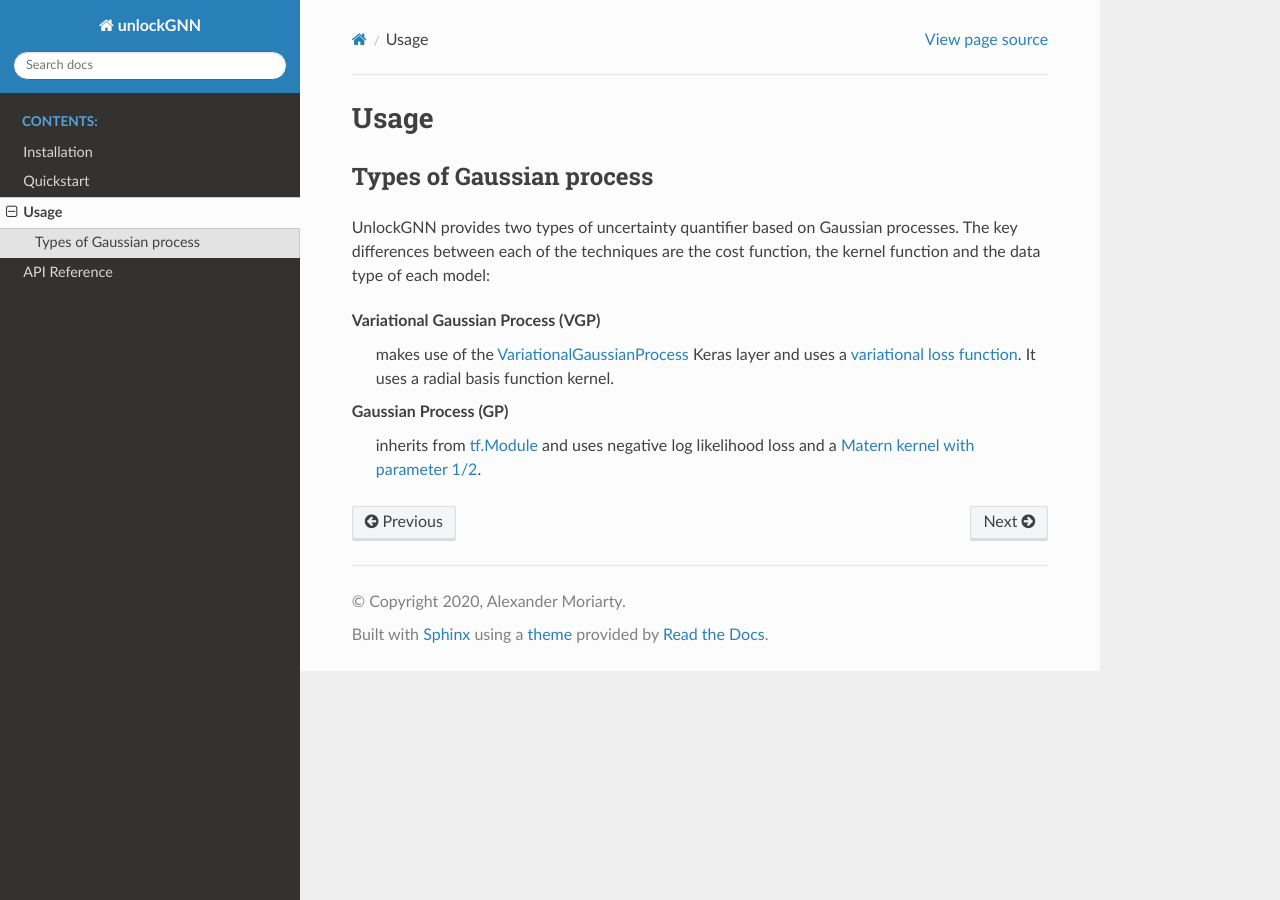
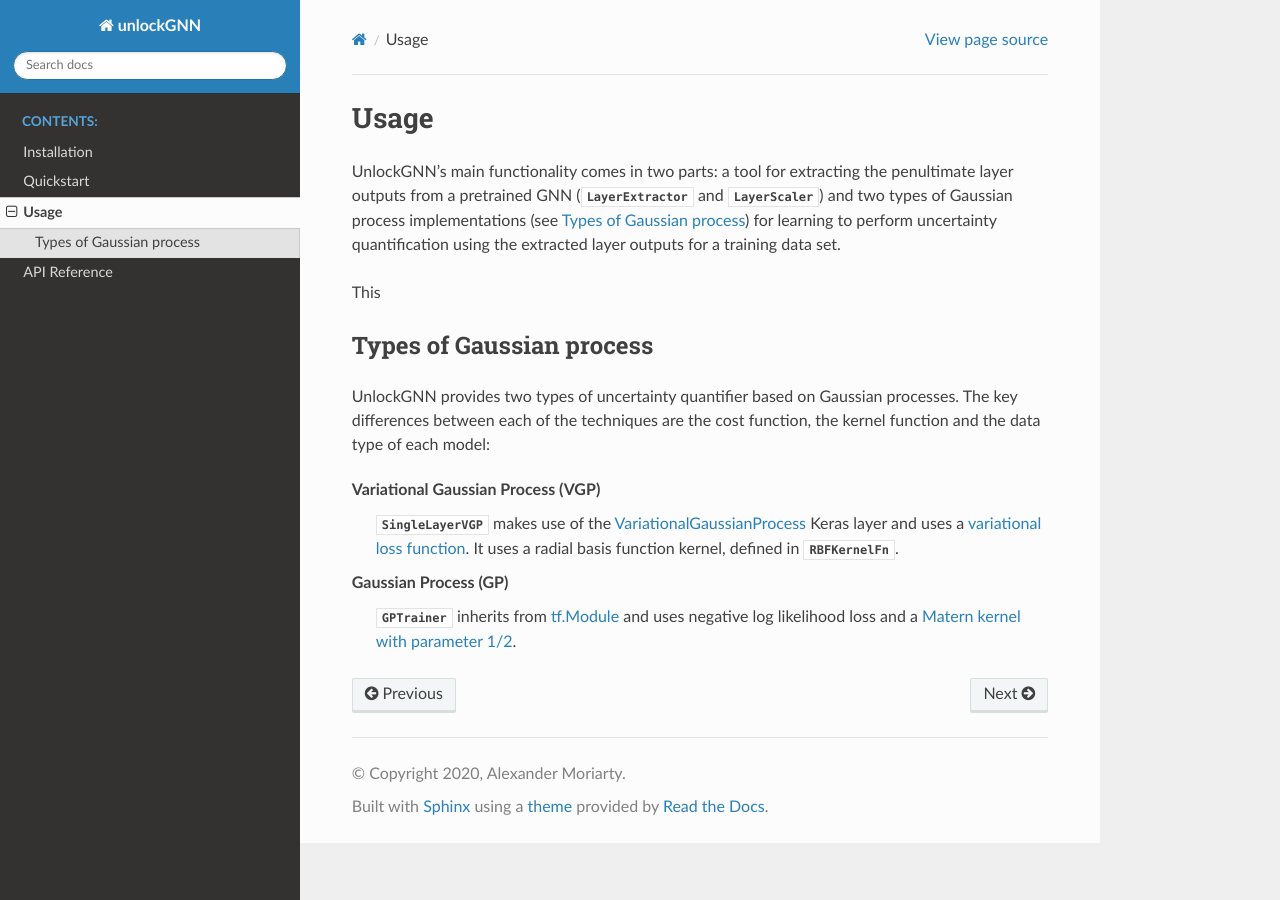
Before and after one commit to a-ws-m/unlockNN, a Sphinx documentation site: the page built from docs/source/usage.rst, in a window 1280 px wide. Built offline with Sphinx 7.4.7 and the Read the Docs theme 2.0.0, drawn with Linux system fonts in a browser that asks for light colours.

Commit message:
Add usage introduction

```diff
--- a/docs/source/usage.rst
+++ b/docs/source/usage.rst
@@ -1,5 +1,12 @@
 Usage
 =====
+
+UnlockGNN's main functionality comes in two parts: a tool for extracting the penultimate layer outputs from a pretrained GNN
+(:class:`~unlockgnn.datalib.preprocessing.LayerExtractor` and :class:`~unlockgnn.datalib.preprocessing.LayerScaler`) and
+two types of Gaussian process implementations (see :ref:`Types of Gaussian process`) for learning to perform uncertainty
+quantification using the extracted layer outputs for a training data set.
+
+This
 
 Types of Gaussian process
 -------------------------
@@ -8,9 +15,9 @@ UnlockGNN provides two types of uncertainty quantifier based on Gaussian process
 The key differences between each of the techniques are the cost function, the kernel function and the data type of each model:
 
 Variational Gaussian Process (VGP)
-    makes use of the `VariationalGaussianProcess <https://www.tensorflow.org/probability/api_docs/python/tfp/layers/VariationalGaussianProcess>`_
+    :class:`~unlockgnn.gp.vgp_trainer.SingleLayerVGP` makes use of the `VariationalGaussianProcess <https://www.tensorflow.org/probability/api_docs/python/tfp/layers/VariationalGaussianProcess>`_
     Keras layer and uses a `variational loss function <https://www.tensorflow.org/probability/api_docs/python/tfp/distributions/VariationalGaussianProcess#variational_loss>`_.
-    It uses a radial basis function kernel.
+    It uses a radial basis function kernel, defined in :class:`~unlockgnn.gp.vgp_trainer.RBFKernelFn`.
 Gaussian Process (GP)
-    inherits from `tf.Module <https://www.tensorflow.org/api_docs/python/tf/Module>`_
+    :class:`~unlockgnn.gp.gp_trainer.GPTrainer` inherits from `tf.Module <https://www.tensorflow.org/api_docs/python/tf/Module>`_
     and uses negative log likelihood loss and a `Matern kernel with parameter 1/2 <https://www.tensorflow.org/api_docs/python/tf/Module>`_.
```
